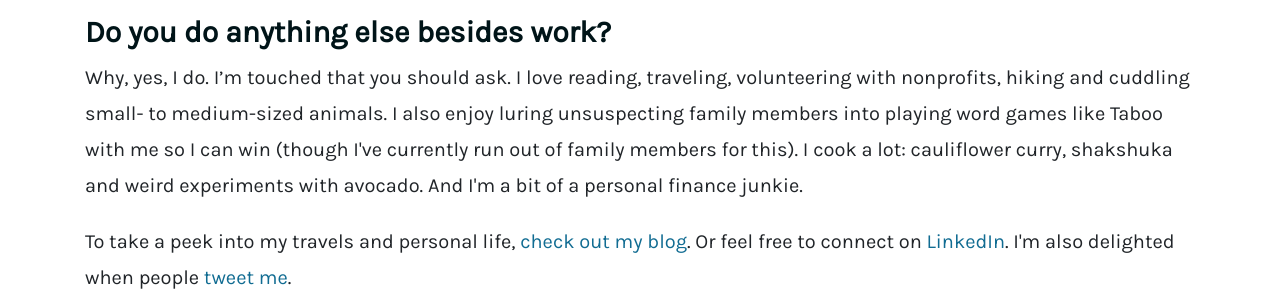
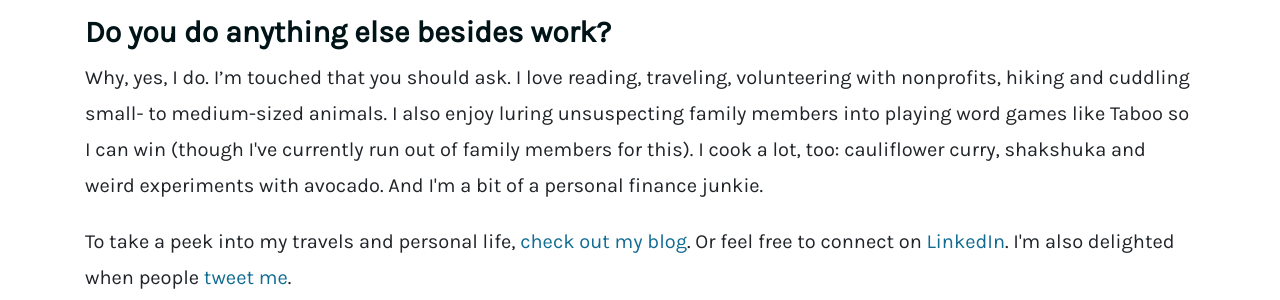
Before and after one commit to crodewig/crodewig.github.io, a Jekyll site: the page built from about.html, in a window 1280 px wide. Shown: the part 1234-1534 px from the top of the page. Built offline with Jekyll 4.4.1, drawn with Linux system fonts in a browser that asks for light colours.

Commit message:
Update about.html

```diff
--- a/about.html
+++ b/about.html
@@ -57,7 +57,7 @@ h1: At heart, I'm a storyteller.
 <section class="container my-4">
   <h2 class="h4">Do you do anything else besides work?</h2>
   <p>Why, yes, I do. I’m touched that you should ask. I love reading, traveling, volunteering with nonprofits, hiking and
-    cuddling small- to medium-sized animals. I also enjoy luring unsuspecting family members into playing word games like Taboo with me so I can win (though I've currently run out of family members for this). I cook a lot: cauliflower curry,
+    cuddling small- to medium-sized animals. I also enjoy luring unsuspecting family members into playing word games like Taboo so I can win (though I've currently run out of family members for this). I cook a lot, too: cauliflower curry,
     shakshuka and weird experiments with avocado. And I'm a bit of a personal finance junkie.</p>
   <p>To take a peek into my travels and personal life, <a href="/blog">check out my blog</a>. Or feel free to
     connect on <a href="https://www.linkedin.com/in/cherylrodewig/" target="_blank">LinkedIn</a>. I'm also delighted
```
